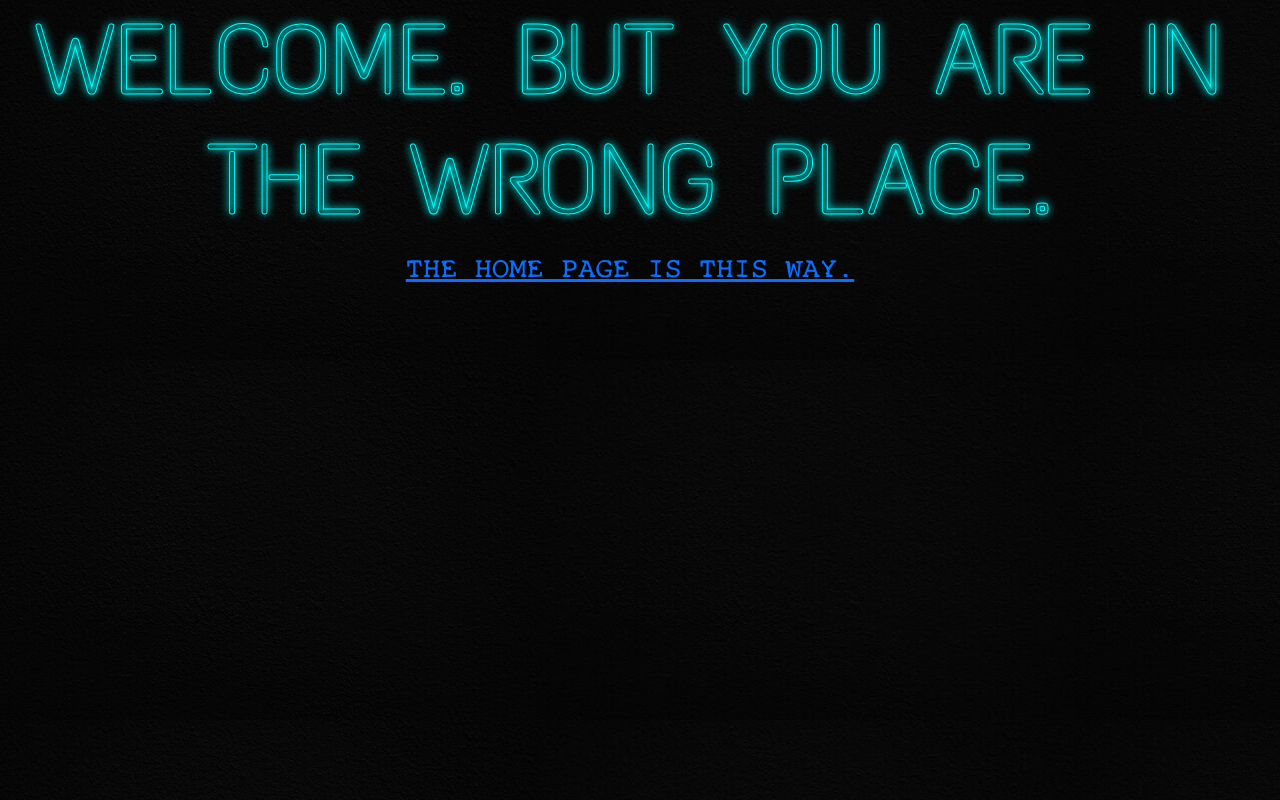
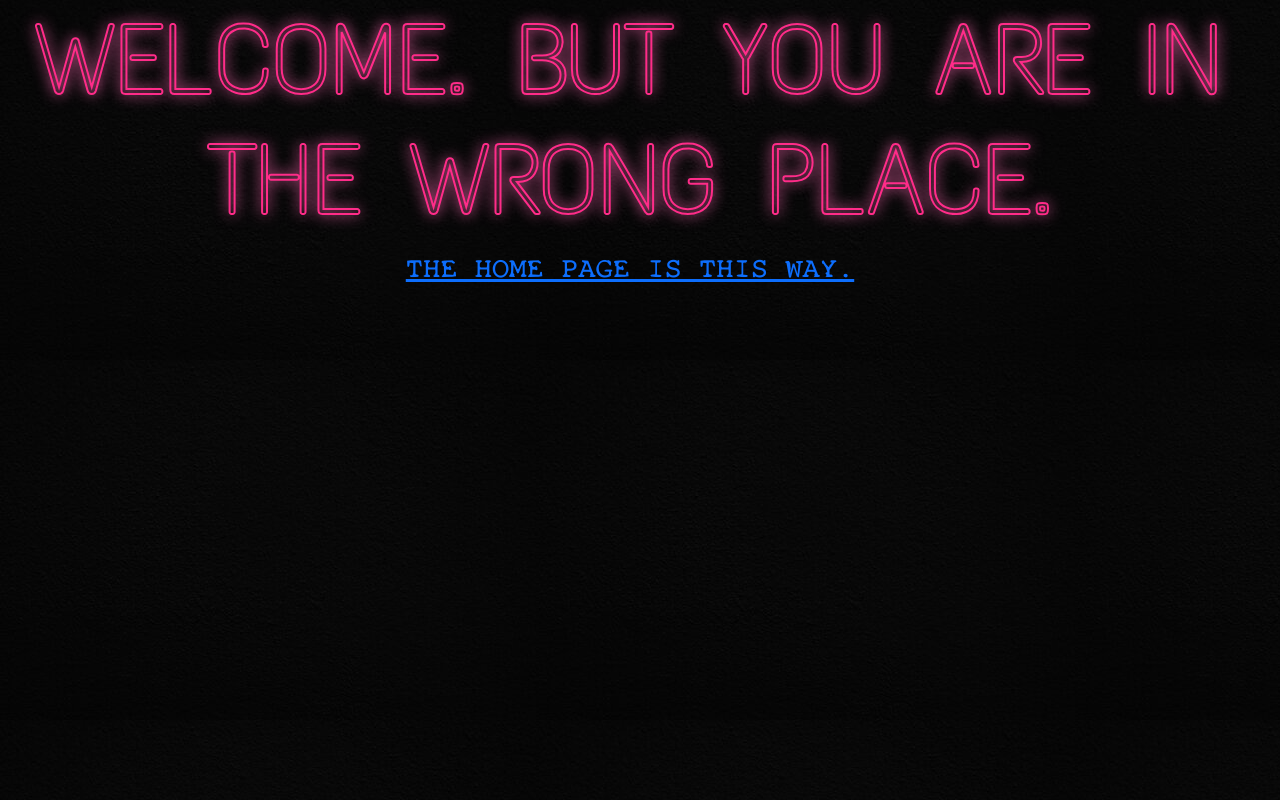
Before and after one commit to ChongJingWei/22024709portfolio, a plain HTML site: page index.html in a window 1280 px wide. Drawn offline with nearby package versions, Linux system fonts and the light colour scheme; a web font is replaced by a local one.

Commit message:
Index page

```diff
--- a/index.html
+++ b/index.html
@@ -110,11 +110,7 @@ nav {
 
 <div class="content-container">
     <div class="text-container">
-        <h2 class="NeonText_white" style="text-align: center; font-size: 100px;
-            text-shadow: 0 0 10px rgba(0, 255, 255, 1); /* Set the glow effect (adjust the values as needed) */
-            -webkit-text-fill-color: transparent; /* Make the text transparent */
-            -webkit-text-stroke: 1px rgb(0, 255, 255); /* Set the outline width and color */
-            text-stroke: 1px rgb(0, 255, 255);">WELCOME. BUT YOU ARE IN THE WRONG PLACE.</h2>
+        <h2 class="NeonText_white" class="NeonText_white" style="text-align: center; font-size: 100px; color:#FF2C89; text-shadow: 0 0 15px rgba(255, 105, 180, 1); -webkit-text-stroke: 2px #FF2C89; text-stroke: 1px #FF2C89;;">WELCOME. BUT YOU ARE IN THE WRONG PLACE.</h2>
         <h2 class="Stalker2Text"><a href="homepage.html">THE HOME PAGE IS THIS WAY.</a></h2>
     </div>
 </div>
```
